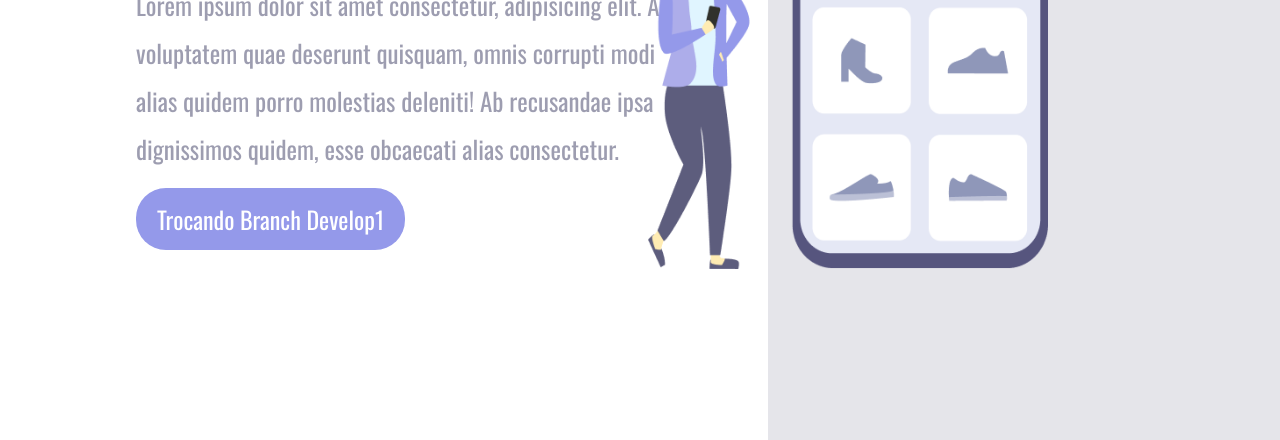
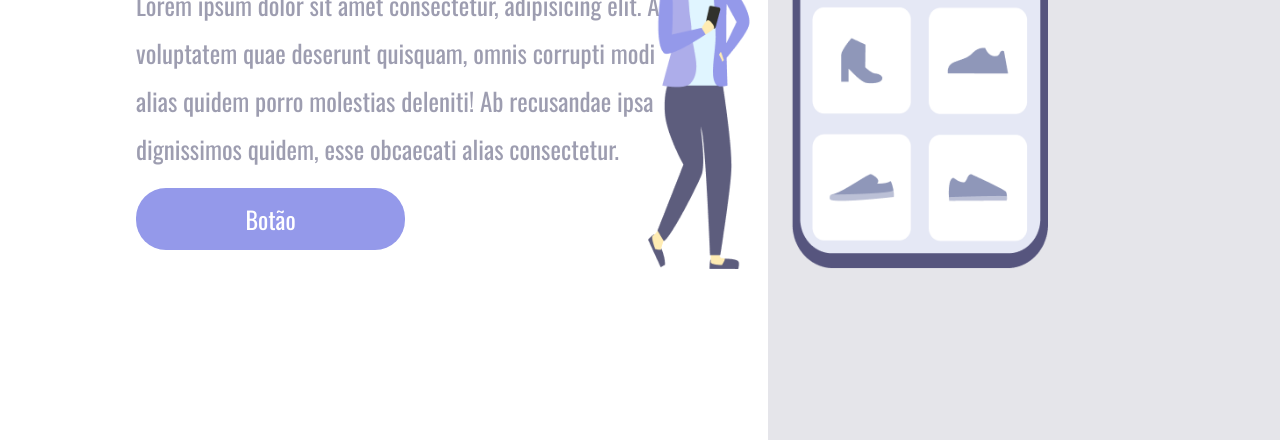
Before and after one commit to Rafaelmorales1982/Projeto-Dev-Club, a plain HTML site: page index.html in a window 1280 px wide. Shown: the part 360-800 px from the top of the page. Drawn offline with nearby package versions, Linux system fonts and the light colour scheme.

Commit message:
Agora consegui atualizar o título

```diff
--- a/index.html
+++ b/index.html
@@ -8,7 +8,7 @@
     <link rel="preconnect" href="https://fonts.googleapis.com">
     <link rel="preconnect" href="https://fonts.gstatic.com" crossorigin>
     <link href="https://fonts.googleapis.com/css2?family=Oswald&display=swap" rel="stylesheet">
-    <title>CSS - PROJETO GITHUB -TERMINAL</title>
+    <title>Título Branch</title>
 </head>
 
 <body>
@@ -20,7 +20,7 @@
                 A voluptatem quae deserunt quisquam, omnis corrupti modi alias
                 quidem porro molestias deleniti! Ab recusandae ipsa dignissimos quidem,
                 esse obcaecati alias consectetur.</p>
-            <button>Trocando Branch Develop1</button>
+            <button>Botão</button>
         </section>
 
         <section class="container-right">
```
